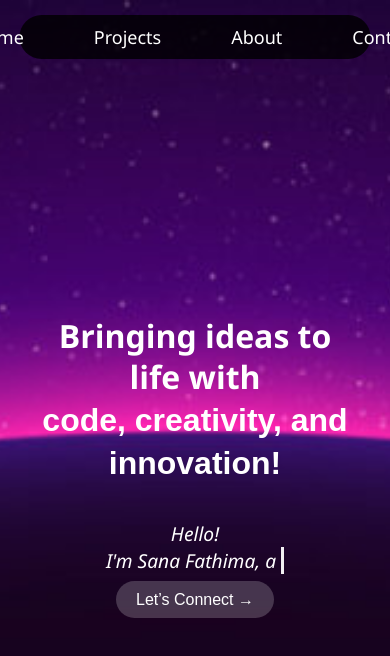
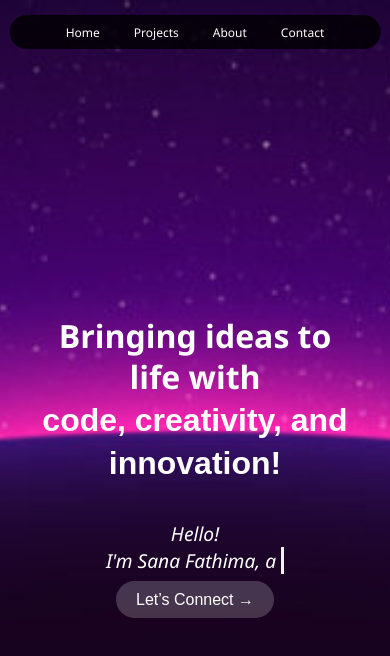
Before and after one commit to sanafathima-00/Portfolio, a React (Vite) app: page / in a window 390 px wide. Shown: the top 656 px of the page. Built offline with nearby package versions, Linux system fonts and the light colour scheme.

Commit message:
Made Navbar responsive for mobile and desktop

```diff
--- a/src/styles/Navbar.css
+++ b/src/styles/Navbar.css
@@ -12,6 +12,7 @@
   z-index: 1000;
 }
 
+/* Centering the navigation links */
 .nav-center {
   display: flex;
   gap: 30px;
@@ -36,13 +37,35 @@
   border-radius: 30px;
 }
 
+/* ✅ Responsive Design */
 @media (max-width: 768px) {
   .navbar {
     width: 90%;
+    padding: 8px 0;
   }
 
-  .nav-links {
-    flex-direction: row;
-    gap: 15px;
+  .nav-center {
+    gap: 15px; /* Reduce space between links */
+  }
+
+  .nav-center li a {
+    padding: 8px 15px; /* Reduce padding to fit smaller screens */
+    font-size: 14px; /* Slightly smaller font */
   }
 }
+
+@media (max-width: 480px) {
+  .navbar {
+    width: 95%;
+    padding: 8px 0;
+  }
+
+  .nav-center {
+    gap: 10px; /* Further reduce space between links */
+  }
+
+  .nav-center li a {
+    padding: 6px 12px; /* Reduce padding further */
+    font-size: 12px; /* Smaller font for very small screens */
+  }
+}
```
